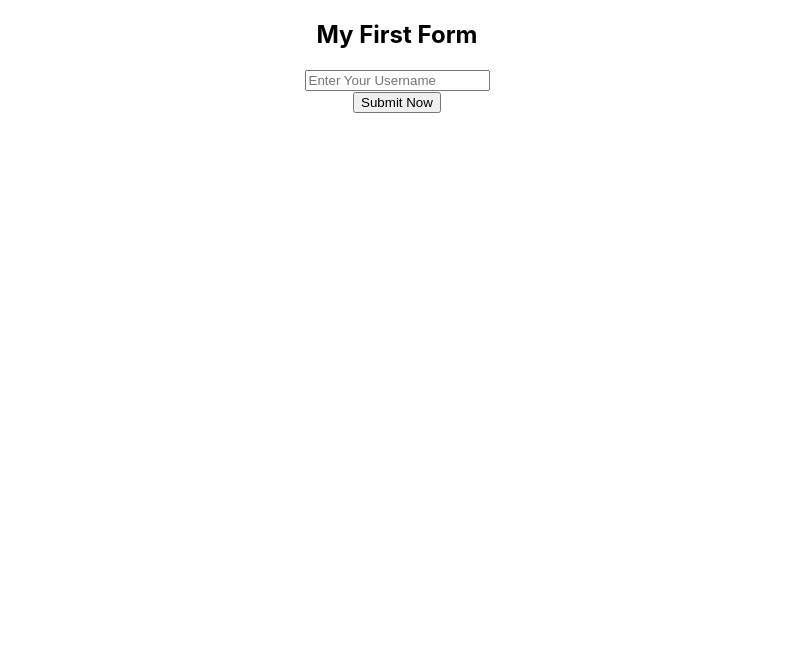
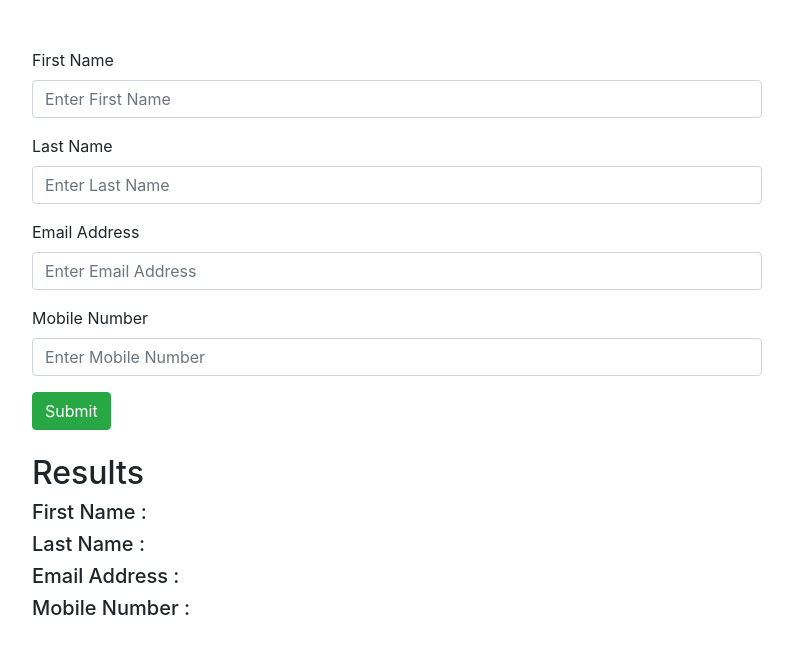
Before and after one commit to shishir75/React-101, a React (Create React App) app: page / in a window 1280 px wide. Shown: the top 654 px of the page, without its empty margins (243-1036 px from the left). Built offline with nearby package versions, Linux system fonts and the light colour scheme.

Commit message:
Multipule Input Form

```diff
--- a/src/App.js
+++ b/src/App.js
@@ -1,5 +1,5 @@
 import React from "react";
-import "./App.css";
+// import "./App.css";
 // import Hello from "./components/Hello";
 // import Welcome from "./components/Welcome";
 // import Arrow from "./components/Arrow";
@@ -13,7 +13,8 @@ import "./App.css";
 // import FindDOMNode from "./components/findDOMNode";
 // import Form from "./components/Form";
 // import Form2 from "./components/Form2";
-import Form3 from "./components/Form3";
+// import Form3 from "./components/Form3";
+import MultiImputForm from "./components/MultiImputForm";
 
 function App() {
     return (
@@ -44,7 +45,9 @@ function App() {
 
             {/* <Form2></Form2> */}
 
-            <Form3></Form3>
+            {/* <Form3></Form3> */}
+
+            <MultiImputForm></MultiImputForm>
         </div>
     );
 }
--- /dev/null
+++ b/src/components/MultiImputForm.js
@@ -0,0 +1,91 @@
+import React, { Component } from "react";
+import "../../node_modules/bootstrap/dist/css/bootstrap.min.css";
+
+export default class MultiImputForm extends Component {
+    constructor() {
+        super();
+        this.state = {
+            fname: "",
+            lname: "",
+            email: "",
+            mobile: "",
+        };
+    }
+
+    onChangeHandler = (event) => {
+        let inputNames = event.target.name;
+        let inputValues = event.target.value;
+
+        this.setState({ [inputNames]: inputValues });
+    };
+
+    onSubmitHandler = () => {
+        alert("Data Submited");
+    };
+
+    render() {
+        return (
+            <div>
+                <div className="container mt-5">
+                    <div className="row">
+                        <div className="col-8 offset-2">
+                            <form onSubmit={this.onSubmitHandler}>
+                                <div className="form-group">
+                                    <label>First Name</label>
+                                    <input
+                                        type="text"
+                                        name="fname"
+                                        onChange={this.onChangeHandler}
+                                        className="form-control"
+                                        placeholder="Enter First Name"
+                                    ></input>
+                                </div>
+                                <div className="form-group">
+                                    <label>Last Name</label>
+                                    <input
+                                        type="text"
+                                        name="lname"
+                                        onChange={this.onChangeHandler}
+                                        className="form-control"
+                                        placeholder="Enter Last Name"
+                                    ></input>
+                                </div>
+                                <div className="form-group">
+                                    <label>Email Address</label>
+                                    <input
+                                        type="email"
+                                        name="email"
+                                        onChange={this.onChangeHandler}
+                                        className="form-control"
+                                        placeholder="Enter Email Address"
+                                    ></input>
+                                </div>
+                                <div className="form-group">
+                                    <label>Mobile Number</label>
+                                    <input
+                                        type="number"
+                                        name="mobile"
+                                        onChange={this.onChangeHandler}
+                                        className="form-control"
+                                        placeholder="Enter Mobile Number"
+                                    ></input>
+                                </div>
+                                <input
+                                    type="submit"
+                                    value="Submit"
+                                    className="btn btn-success"
+                                />
+                            </form>
+
+                            <h2 className="mt-4">Results</h2>
+                            <h5>First Name : {this.state.fname}</h5>
+                            <h5>Last Name : {this.state.lname}</h5>
+                            <h5>Email Address : {this.state.email}</h5>
+                            <h5>Mobile Number : {this.state.mobile}</h5>
+                        </div>
+                    </div>
+                </div>
+            </div>
+        );
+    }
+}
```
